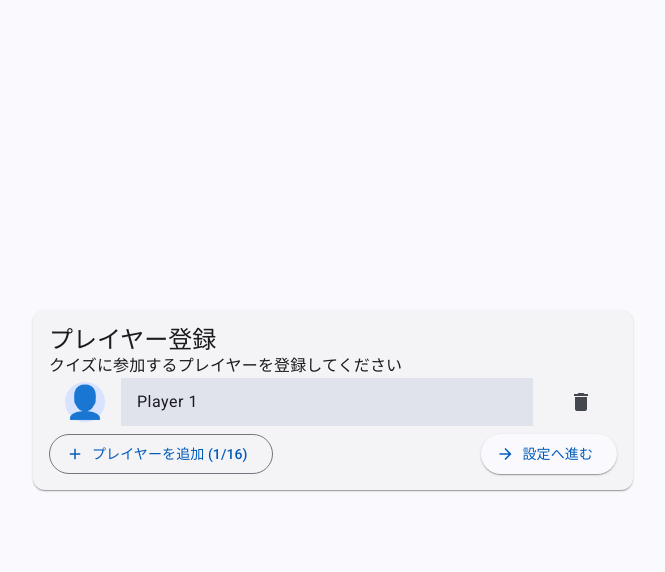
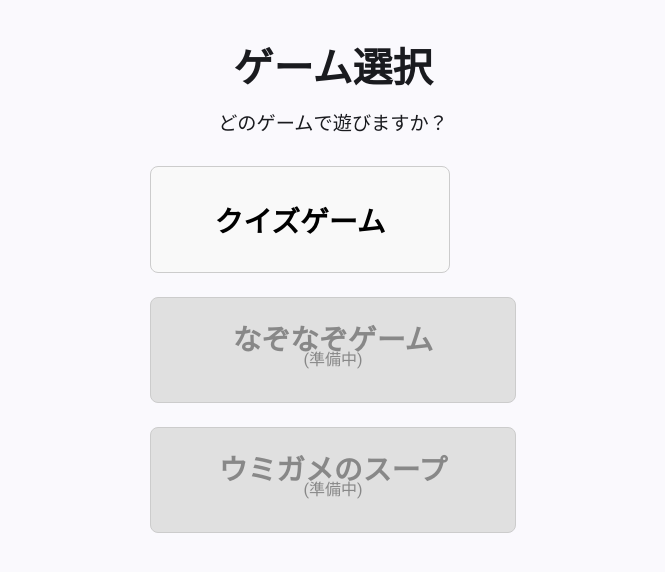
Before and after one commit to Tago-F/freestylequizgame002, an Angular app in the folder frontend/: page /game-selection in a window 1280 px wide. Before the commit this address led to /player-setup. Shown: the top 572 px of the page, without its empty margins (307-972 px from the left). Built offline with nearby package versions, Linux system fonts and the light colour scheme.

Commit message:
ゲームセレクト画面の追加。

```diff
--- a/frontend/src/app/app.routes.ts
+++ b/frontend/src/app/app.routes.ts
@@ -2,11 +2,13 @@ import { Routes } from '@angular/router';
 import { PlayerSetupComponent } from './player-setup/player-setup.component';
 import { GameSetupComponent } from './game-setup/game-setup.component';
 import { QuizPlayComponent } from './quiz-play/quiz-play.component';
+import { GameSelection } from './game-selection/game-selection';
 
 export const routes: Routes = [
+  { path: 'game-selection', component: GameSelection },
   { path: 'player-setup', component: PlayerSetupComponent },
   { path: 'game-setup', component: GameSetupComponent },
   { path: 'quiz-play', component: QuizPlayComponent },
-  { path: '', redirectTo: '/player-setup', pathMatch: 'full' },
-  { path: '**', redirectTo: '/player-setup' } // Wildcard route for any unmatched paths
+  { path: '', redirectTo: '/game-selection', pathMatch: 'full' },
+  { path: '**', redirectTo: '/game-selection' } // Wildcard route for any unmatched paths
 ];
--- /dev/null
+++ b/frontend/src/app/game-selection/game-selection.css
@@ -0,0 +1,54 @@
+.game-selection-container {
+  display: flex;
+  flex-direction: column;
+  align-items: center;
+  padding: 2rem;
+  text-align: center;
+}
+
+h1 {
+  font-size: 2.5rem;
+  margin-bottom: 1rem;
+}
+
+p {
+  font-size: 1.2rem;
+  margin-bottom: 2rem;
+}
+
+.game-list {
+  display: flex;
+  flex-direction: column;
+  gap: 1.5rem;
+}
+
+.game-card {
+  width: 300px;
+  padding: 2rem;
+  border: 1px solid #ccc;
+  border-radius: 8px;
+  cursor: pointer;
+  transition: background-color 0.3s, transform 0.3s;
+  background-color: #f9f9f9;
+  text-align: center;
+}
+
+.game-card:not(.disabled):hover {
+  background-color: #e9e9e9;
+  transform: translateY(-5px);
+}
+
+.game-card h2 {
+  margin: 0;
+  font-size: 1.8rem;
+}
+
+.game-card.disabled {
+  cursor: not-allowed;
+  background-color: #e0e0e0;
+  color: #888;
+}
+
+.game-card.disabled span {
+  font-size: 1rem;
+}
--- /dev/null
+++ b/frontend/src/app/game-selection/game-selection.html
@@ -0,0 +1,20 @@
+<div class="game-selection-container">
+  <h1>ゲーム選択</h1>
+  <p>どのゲームで遊びますか？</p>
+
+  <div class="game-list">
+    <button class="game-card" (click)="navigateToQuiz()">
+      <h2>クイズゲーム</h2>
+    </button>
+
+    <div class="game-card disabled">
+      <h2>なぞなぞゲーム</h2>
+      <span>(準備中)</span>
+    </div>
+
+    <div class="game-card disabled">
+      <h2>ウミガメのスープ</h2>
+      <span>(準備中)</span>
+    </div>
+  </div>
+</div>
--- /dev/null
+++ b/frontend/src/app/game-selection/game-selection.ts
@@ -0,0 +1,17 @@
+import { Component } from '@angular/core';
+import { Router, RouterModule } from '@angular/router';
+
+@Component({
+  selector: 'app-game-selection',
+  imports: [RouterModule],
+  templateUrl: './game-selection.html',
+  styleUrl: './game-selection.css',
+  standalone: true,
+})
+export class GameSelection {
+  constructor(private router: Router) {}
+
+  navigateToQuiz(): void {
+    this.router.navigate(['/player-setup']);
+  }
+}
--- a/frontend/src/app/player-setup/player-setup.component.css
+++ b/frontend/src/app/player-setup/player-setup.component.css
@@ -38,9 +38,14 @@ mat-card-title {
 
 .actions {
   display: flex;
-  justify-content: space-between;
-  align-items: center;
-  padding: 0 1rem 1rem;
+  justify-content: flex-end; /* Align items to the right */
+  gap: 8px; /* Add some space between buttons */
+  padding: 16px;
+  flex-wrap: wrap; /* Allow buttons to wrap on smaller screens */
+}
+
+.spacer {
+  flex: 1 1 auto;
 }
 
 /* Override default Angular Material padding to make it cleaner */
--- a/frontend/src/app/player-setup/player-setup.component.ts
+++ b/frontend/src/app/player-setup/player-setup.component.ts
@@ -48,6 +48,11 @@ import { MatListModule } from '@angular/material/list';
         </mat-list>
       </mat-card-content>
       <mat-card-actions class="actions">
+        <a mat-stroked-button routerLink="/game-selection">
+          <mat-icon>arrow_back</mat-icon>
+          ゲーム選択に戻る
+        </a>
+        <span class="spacer"></span>
         <button mat-stroked-button color="primary" (click)="addPlayer()" [disabled]="playerState.playerCount() >= 16">
           <mat-icon>add</mat-icon>
           プレイヤーを追加 ({{ playerState.playerCount() }}/16)
```
Also changed, not shown: 1 other file (tests, documents, lock files or other folders).
